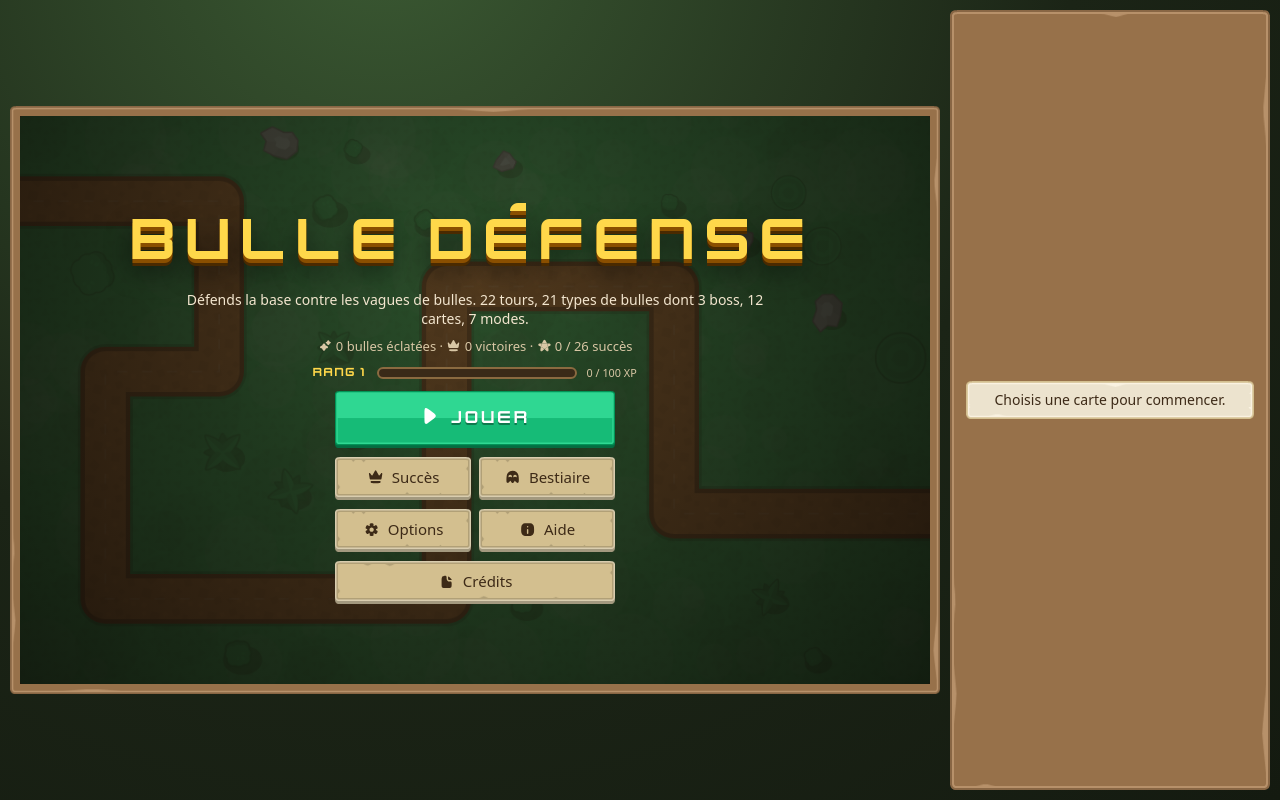
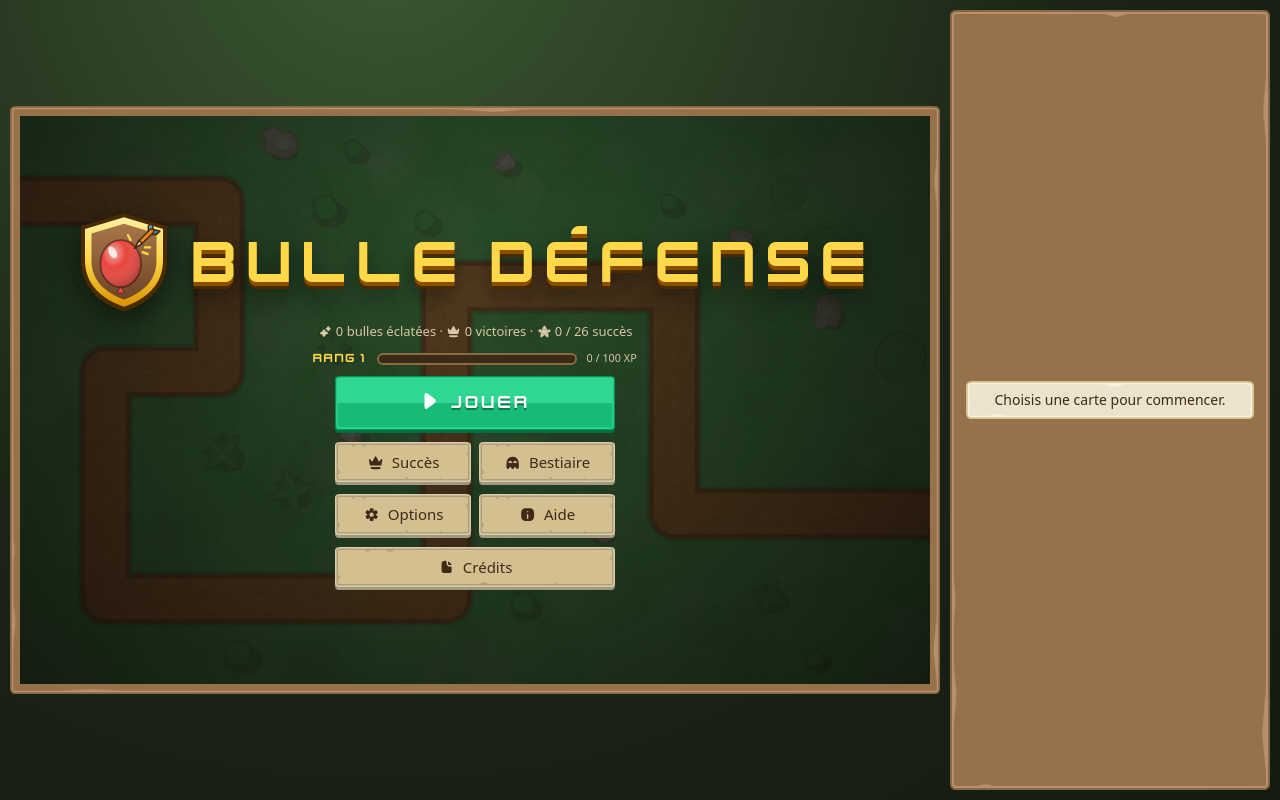
Before and after one commit to Klaynight-dev/Bloons-Tower-Defense-4, a Svelte app: page / in a window 1280 px wide. Built offline with nearby package versions, Linux system fonts and the light colour scheme.

Commit message:
feat(ui): logo à côté du titre sur le menu principal

```diff
--- a/src/components/Menu.svelte
+++ b/src/components/Menu.svelte
@@ -35,8 +35,7 @@
   {#if ui.menu === 'loading'}
     <h2>Chargement…</h2>
   {:else if ui.menu === 'main'}
-    <h1>Bulle Défense</h1>
-    <p class="sub">Défends la base contre les vagues de bulles. {TOWER_KEYS.length} tours, {Object.keys(BT).length} types de bulles dont 3 boss, {MAPS.length} cartes, {MODES.length} modes.</p>
+    <div class="brand"><img src="./logo.svg" alt="" /><h1>Bulle Défense</h1></div>
     <p class="stats">
       {@html ic('sparkles')} {profile.stats.pops.toLocaleString('fr')} bulles éclatées · {@html ic('crown')} {profile.wins} victoires ·
       {@html ic('star')} {achDone} / {ACHIEVEMENTS.length} succès
@@ -202,6 +201,9 @@
 </svelte:head>
 
 <style>
+  .brand { display: flex; align-items: center; justify-content: center; gap: clamp(8px, 2vw, 18px); }
+  .brand img { height: clamp(52px, 9vw, 104px); filter: drop-shadow(0 8px 14px rgba(0, 0, 0, .5)); }
+  @media (max-width: 480px) { .brand { flex-direction: column; gap: 4px; } }
   /* Crédits : charte de klaynight.fr (Fraunces + IBM Plex, crème et violet) */
   .kn { --kbg: #f6f4ef; --kborder: #e4e0d6; --kink: #17151d; --kmuted: #615e6a; --kaccent: #8a55ae; --ksoft: #efe7f4;
         width: min(600px, 100%); padding: 28px 28px 24px; text-align: left; background: var(--kbg); color: var(--kink);
```
